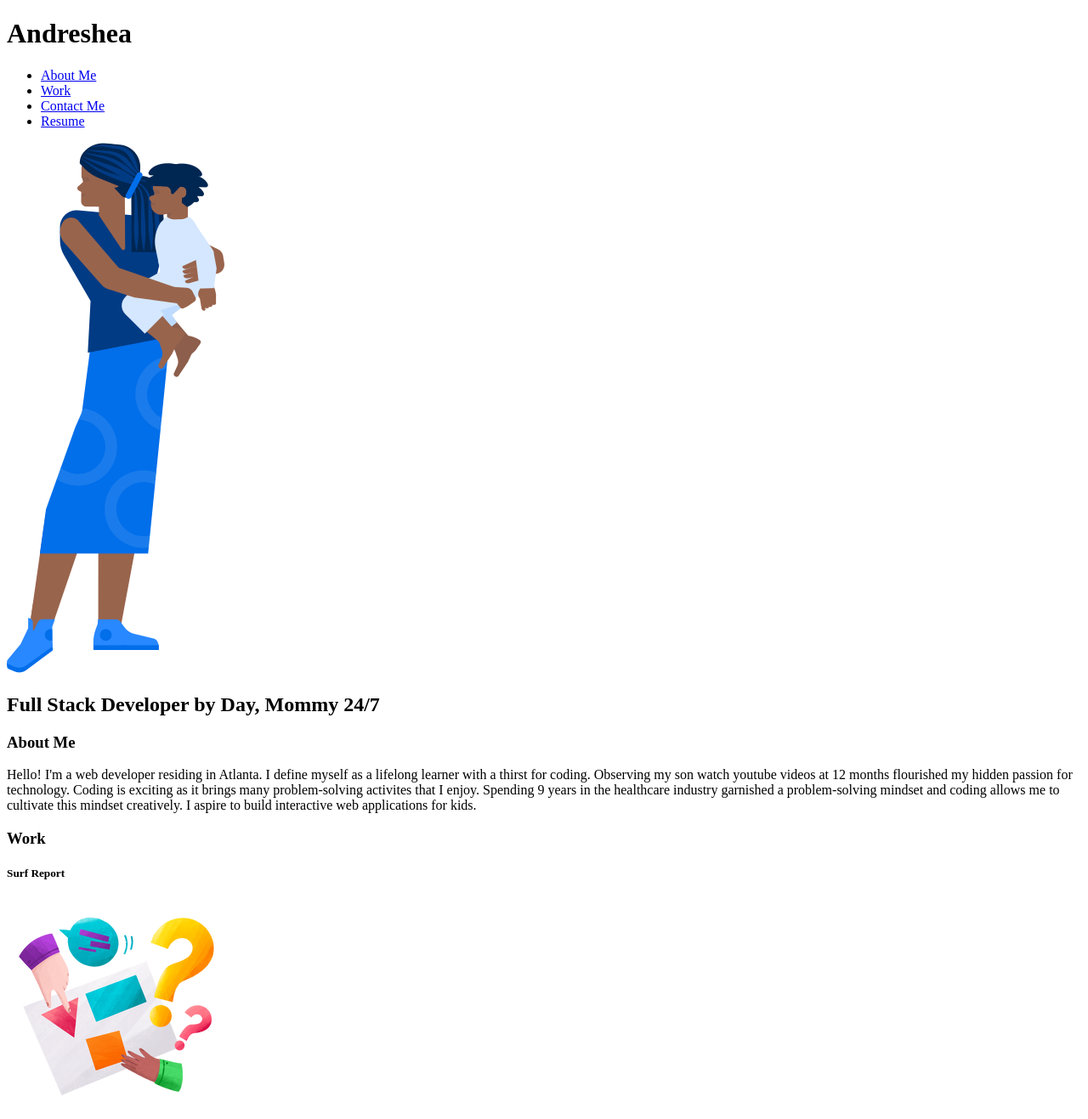
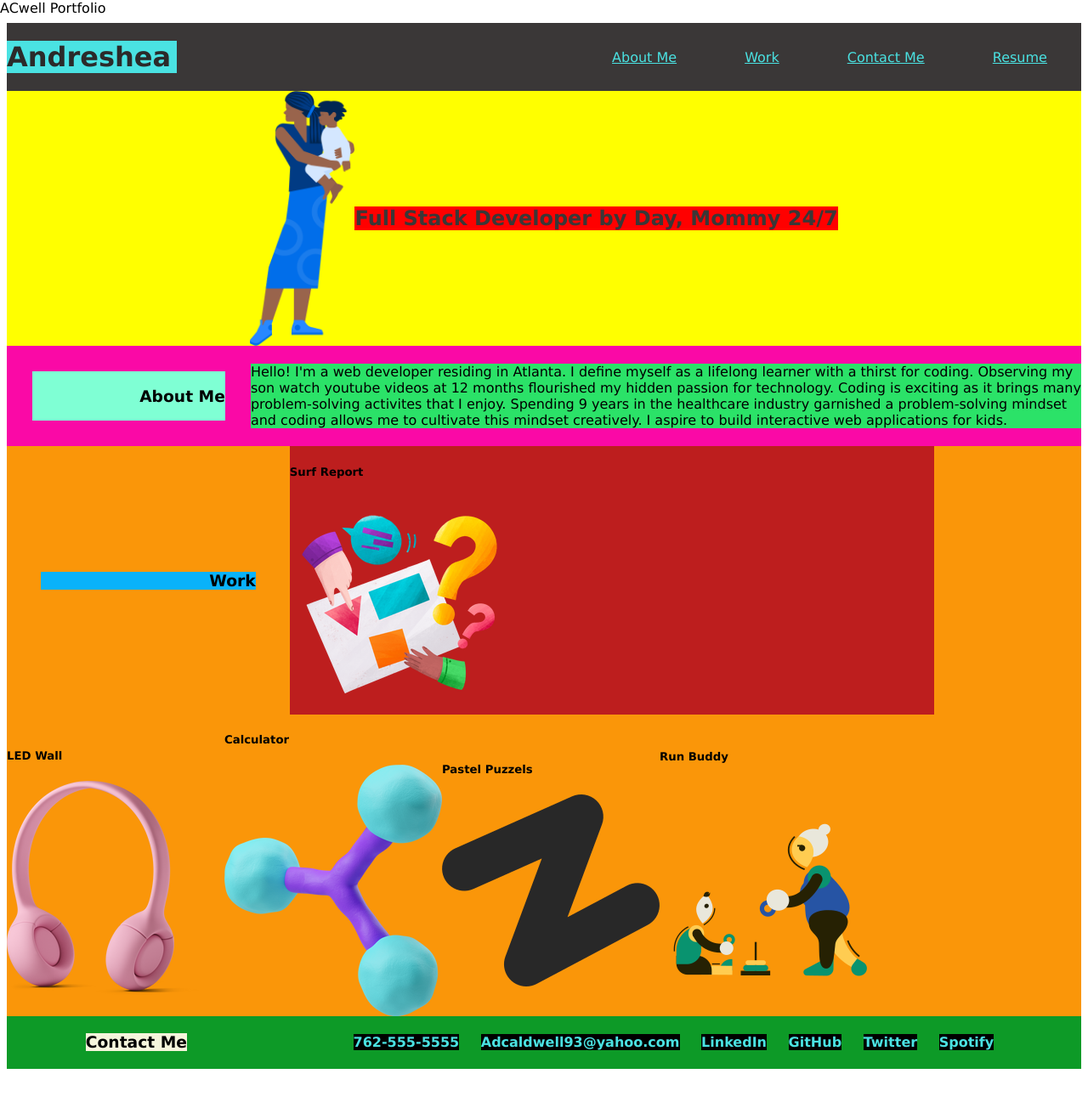
Before and after one commit to Awell05/ACPortfolio1, a plain HTML site: page index.html in a window 1280 px wide. Shown: the top 1317 px of the page at 85% size. After the commit the page ends 1266 px from the top, so only its background shows below. Drawn offline with Linux system fonts and the light colour scheme.

Commit message:
modified html & css

```diff
--- a/assets/css/style.css
+++ b/assets/css/style.css
@@ -0,0 +1,113 @@
+/* Unviersal Selector */
+* {
+    display:block;
+    font-family:'Lucida Sans Regular', 'Lucida Grande', 'Lucida Sans Unicode';
+}
+/* Header */
+header {
+    display:flex;
+    width: 100%;
+    height: 80px;
+    background-color:rgb(58, 55, 55);
+    align-items:center;
+    justify-content: space-between;
+
+}
+
+h1{
+    background-color:rgb(74, 226, 226);
+    width:15%;
+    color: rgb(43, 42, 42);
+    text-align:right;
+    padding-right: 10px;
+}
+/* Navigation */
+nav {
+    width: 50%;
+}
+/* Unordered List */
+ul{
+    display:flex;
+    flex-direction: row;
+    justify-content:space-around;
+}
+/* Links to unorder list */
+a{
+    color:rgb(74, 226, 226);
+}
+/* Avatar Section */
+
+#avatarsec{
+    background-color: yellow;
+    display: flex;
+    flex-direction: row;
+    justify-content: center;
+    height:300px;
+
+}
+/* Subtitle */
+#subtitle{
+    background-color: red;
+    align-self: center;
+    color:rgb(58, 55, 55)
+}
+
+#aboutme{
+    background-color: rgb(250, 9, 166);
+    display:flex;
+    flex-direction: row;
+}
+.ab{
+    background-color: aquamarine;
+    width:70%;
+    margin:30px;
+    text-align: right;
+
+}
+p{
+    align-self: center;
+    background-color: rgb(43, 226, 104);
+}
+
+#work{background-color: rgb(250, 150, 9);
+    display:flex;
+    flex-direction: row;
+    align-items: center;
+    flex-wrap:wrap;
+
+}
+
+#wk{
+    background-color: rgb(9, 178, 250);
+    text-align: right;
+    margin: 40px;
+    width:20%;
+}
+
+#card{
+    background-color:rgb(189, 30, 30);
+    width:60%;
+}
+
+#imgone{
+    width:60%;
+}
+/* Footer */
+footer{
+    background-color: rgb(13, 154, 39);
+    display:flex;
+    flex-direction: row;
+    align-items: center;
+    justify-content: space-around;
+}
+
+#contactme{
+    background-color: beige;
+
+}
+
+footer a{
+    background-color: black;
+    display:inline;
+    margin:10px;
+}
--- a/index.html
+++ b/index.html
@@ -31,27 +31,28 @@
         </header>
         <main>
                                         <!-- Subtitle -->
-        <section>
+        <section  id="avatarsec">
                                          <!-- Avatar -->
             <image src="./Assets/urban-african-mom-with-baby.png" alt="picture of african mom with baby">
-                <h2>Full Stack Developer by Day, Mommy 24/7</h2>
+                <h2 id="subtitle">Full Stack Developer by Day, Mommy 24/7</h2>
         </section>
                                     <!-- About Me Section -->
-        <section >
-                <h3 >About Me</h3>
+        <section id="aboutme" >
+               <aside class="ab"> <h3 >About Me</h3>
+               </aside>
                     <p >Hello! I'm a web developer residing in Atlanta. I define myself as a lifelong learner with a thirst for coding. Observing my son watch youtube videos at 12 months flourished my hidden passion for technology. Coding is exciting as it brings many problem-solving activites that I enjoy. Spending 9 years in the healthcare industry garnished a problem-solving mindset and coding allows me to cultivate this mindset creatively. I aspire to build interactive web applications for kids.
                     </p>
         </section>
                                         <!--Work Section  -->
-        <section >
-            <h3> Work</h3>
-                    <div >
-                    <h5> Surf Report</h5>
+        <section id="work" >
+            <h3 id="wk"> Work</h3>
+                    <div id="card" >
+                    <h5 > Surf Report</h5>
                                     <!-- Image 1 -->
                         <image src="./Assets/bonbon-preschool-education-of-children-and-the-study-of-simple-geometric-shapes-1.png" alt="this a picture of preschool work">
                     </div>
                     <div>
-                        <h5>  LED Wall</h5>
+                        <h5> LED Wall</h5>
                                         <!--Image 2 -->
                         <image src="./Assets/casual-life-3d-close-up-of-pink-headphones.png" alt="picture of headphones">
                         </div>
@@ -76,7 +77,7 @@
         </main>
                                     <!-- Contact Me | Footer -->
             <footer >
-                <h3>Contact Me</h3>
+                <h3 id="contactme">Contact Me</h3>
                     <h4 >
                            <a ref= 762-555-5555> 762-555-5555</a>
                             <a ref= mailto:acaldwell@yahoo.com> Adcaldwell93@yahoo.com</a>
```
Also changed, not shown: assets/css/reset.css (added).
